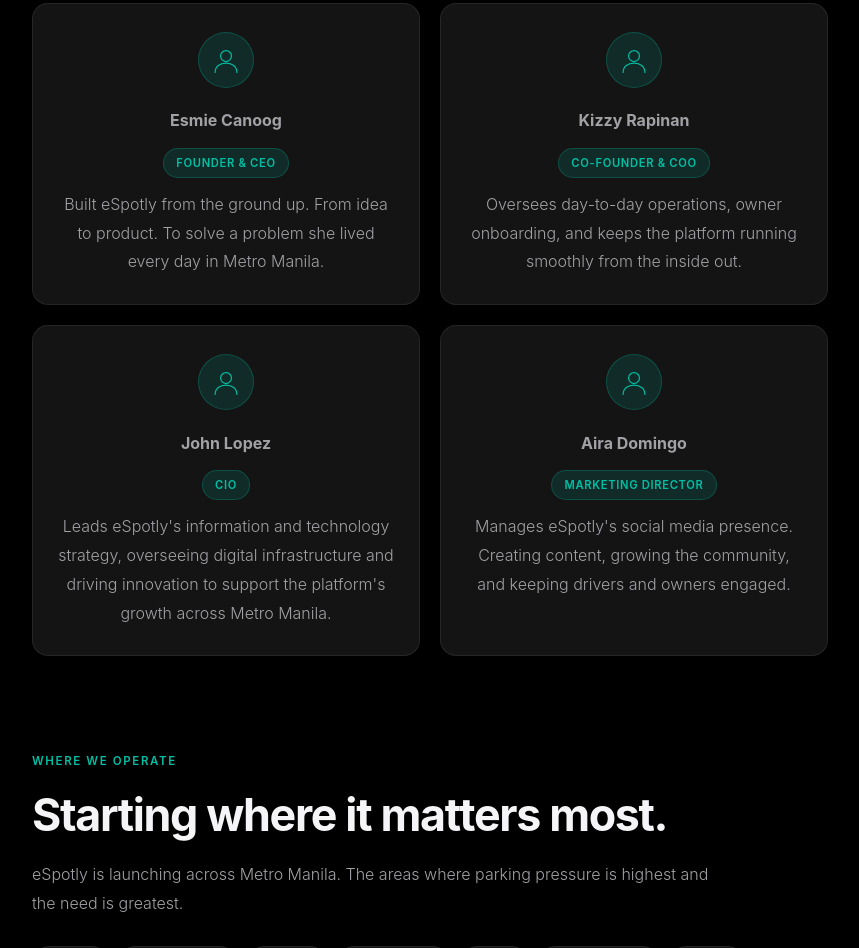
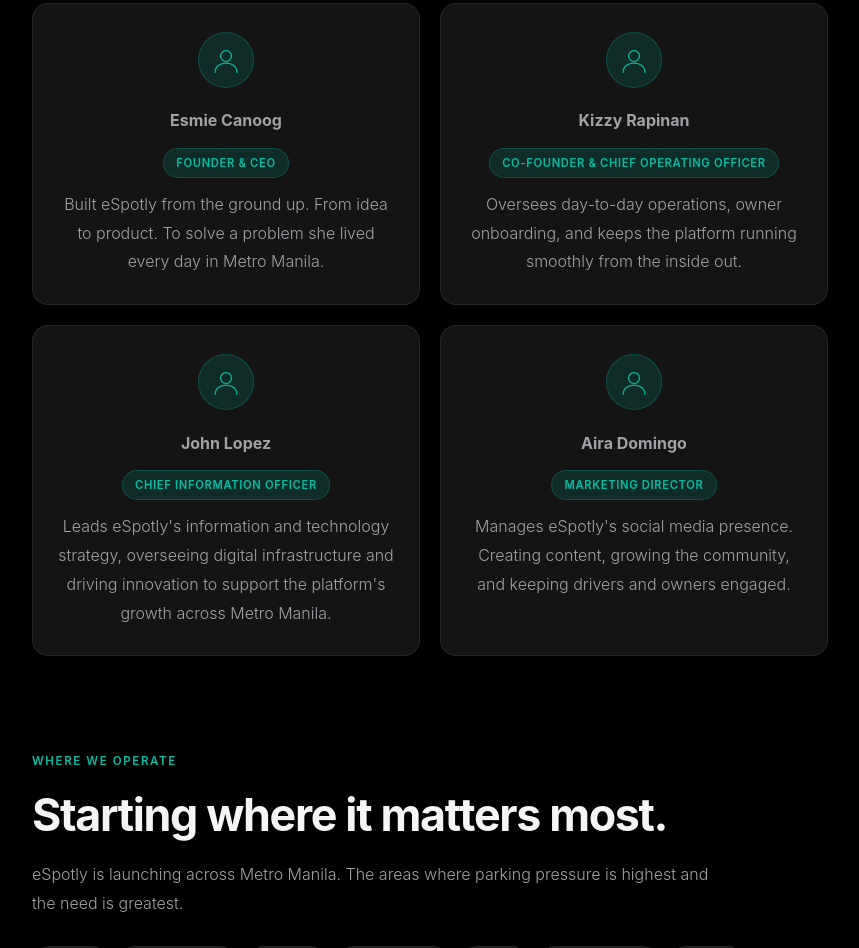
Before and after one commit to espotlyinfo-lgtm/espotly-website, a website: page about.html in a window 1280 px wide. Shown: the part 2459-3407 px from the top of the page, without its empty margins (210-1069 px from the left). Drawn offline with Linux system fonts and the light colour scheme.

Commit message:
Expand CIO and COO to full titles

```diff
--- a/about.html
+++ b/about.html
@@ -172,7 +172,7 @@
             </svg>
           </div>
           <p class="about-founder-name">Kizzy Rapinan</p>
-          <p class="about-founder-role">Co-Founder & COO</p>
+          <p class="about-founder-role">Co-Founder & Chief Operating Officer</p>
           <p class="about-team-bio">Oversees day-to-day operations, owner onboarding, and keeps the platform running smoothly from the inside out.</p>
         </div>
         <div class="about-team-card">
@@ -183,7 +183,7 @@
             </svg>
           </div>
           <p class="about-founder-name">John Lopez</p>
-          <p class="about-founder-role">CIO</p>
+          <p class="about-founder-role">Chief Information Officer</p>
           <p class="about-team-bio">Leads eSpotly's information and technology strategy, overseeing digital infrastructure and driving innovation to support the platform's growth across Metro Manila.</p>
         </div>
         <div class="about-team-card">
```
